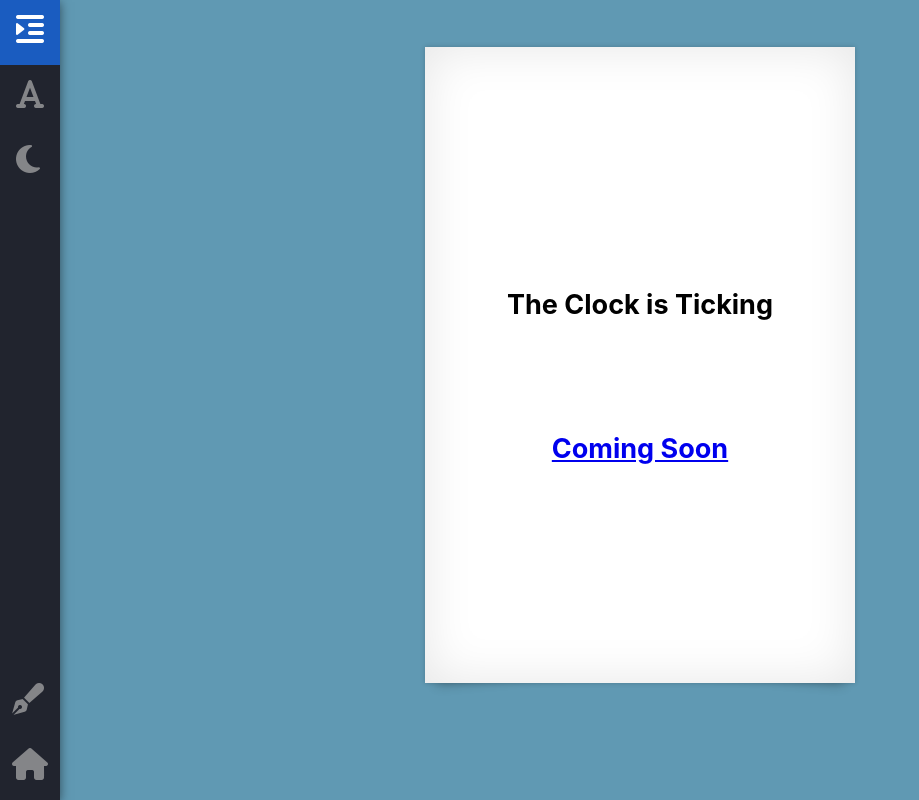
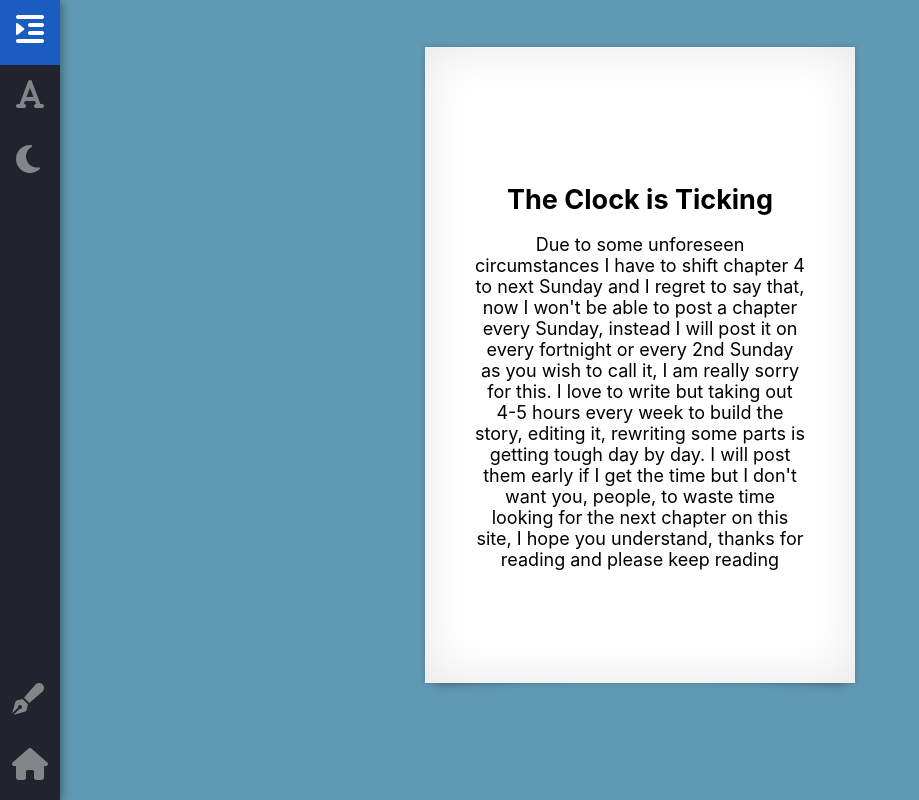
Before and after one commit to Lakhshyakhurana/site-for-groot-updated-, a plain HTML site: page Book/chp4.html in a window 1280 px wide. Shown: the whole page, without its empty margins (0-919 px from the left). Drawn offline with nearby package versions, Linux system fonts and the light colour scheme.

Commit message:
Update chp4.html

```diff
--- a/Book/chp4.html
+++ b/Book/chp4.html
@@ -76,7 +76,9 @@
                 <div class="paper">
                     <p>
                     <h2>The Clock is Ticking</h2>
-                    <h2><a href="#">Coming Soon</a></h2>
+                    Due to some unforeseen circumstances I have to shift chapter 4 to next Sunday and I regret to say that, now I won't be able to post a chapter every Sunday, instead  I will post it on every fortnight or every 2nd Sunday as you wish to call it, I am really sorry for this.
+
+I love to write but taking out 4-5 hours every week to build the story, editing it, rewriting some parts is getting tough day by day. I will post them early if I get the time but I don't want you, people, to waste time looking for the next chapter on this site, I hope you understand, thanks for reading and please keep reading
                 </p>
                   </div>
             </div>
```
